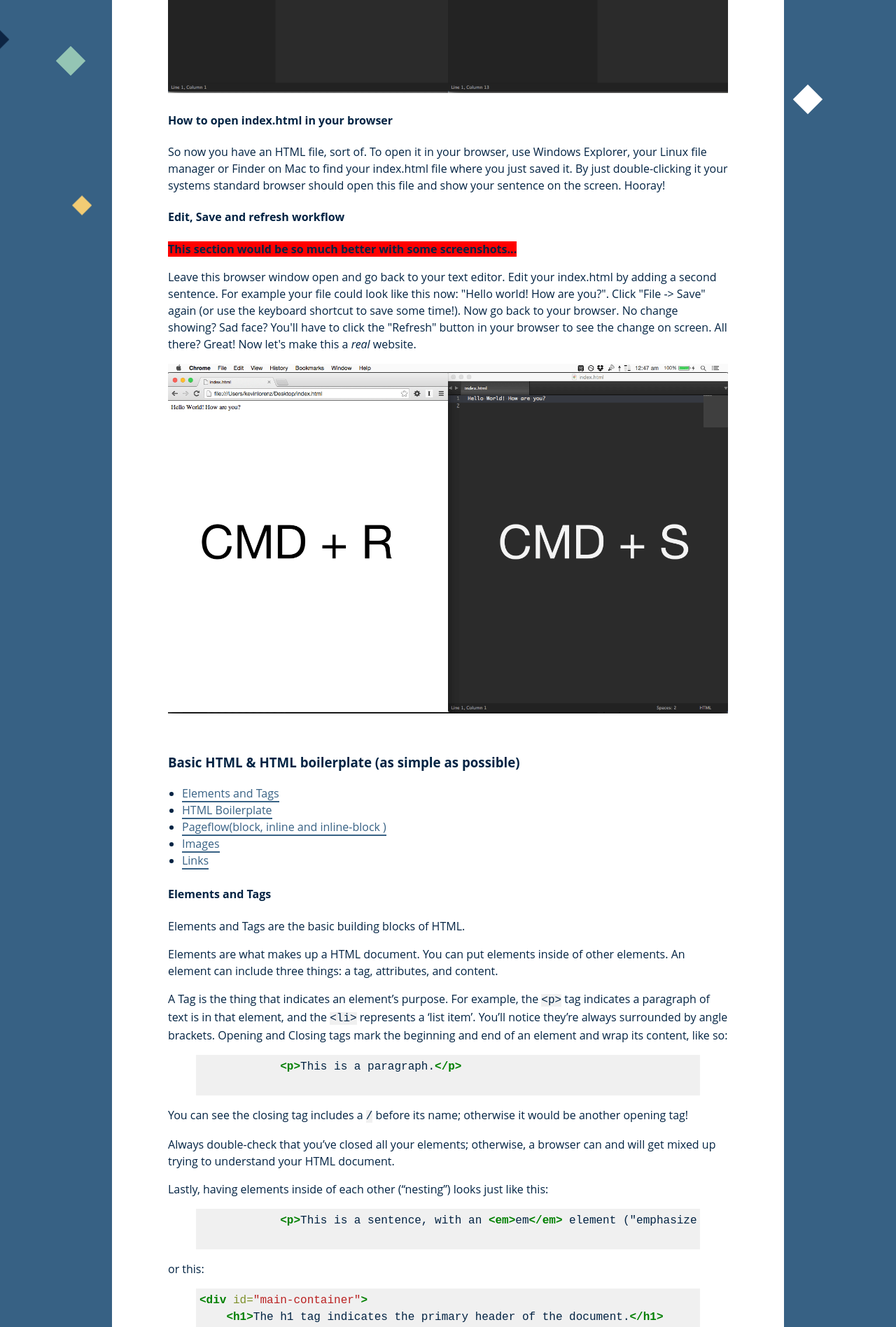
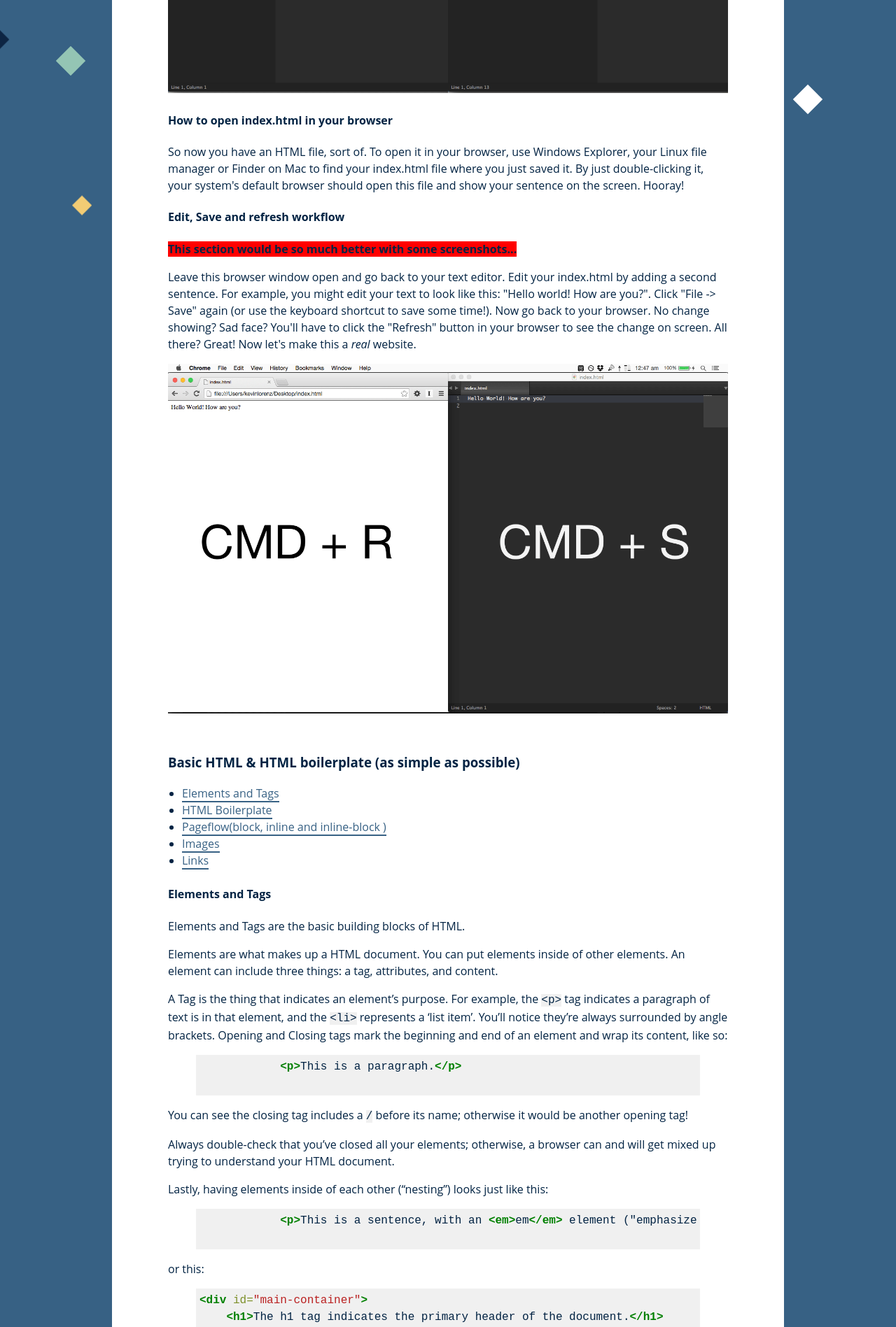
Before and after one commit to cssconf/CSSclasses--old, a Jekyll site: the page built from learning-materials.html, in a window 1280 px wide. Shown: the part 1341-3238 px from the top of the page at 70% size. Built offline with Jekyll 4.4.1, drawn with Linux system fonts in a browser that asks for light colours; nearby versions of some CDN libraries; some of the changed text lies outside the part shown.

Commit message:
Few grammar and sentence structure fixes

```diff
--- a/learning-materials.html
+++ b/learning-materials.html
@@ -26,10 +26,10 @@
         <p>Now it is time for you to create your first website! Open your text editor and create a new file. In Sublime Text you click the "File" menu and then click "New File". Now type "Hello World!" or any other sentence you always wanted to read in your favorite browser. Now click "File -> Save as..." and navigate to a folder you know how to find on your computer. It could be a good idea for now to just create a folder on your desktop or in your home folder called "cssclasses" and save your file in it. As a filename choose "index.html" and click "save".</p>
         <img src="../images/new-save.png" alt="">
         <h4 id="open_index">How to open index.html in your browser</h4>
-        <p>So now you have an HTML file, sort of. To open it in your browser, use Windows Explorer, your Linux file manager or Finder on Mac to find your index.html file where you just saved it. By just double-clicking it your systems standard browser should open this file and show your sentence on the screen. Hooray!</p>
+        <p>So now you have an HTML file, sort of. To open it in your browser, use Windows Explorer, your Linux file manager or Finder on Mac to find your index.html file where you just saved it. By just double-clicking it, your system's default browser should open this file and show your sentence on the screen. Hooray!</p>
         <h4 id="edit_save_refresh">Edit, Save and refresh workflow</h4>
         <strong class="mark">This section would be so much better with some screenshots...</strong>
-        <p>Leave this browser window open and go back to your text editor. Edit your index.html by adding a second sentence. For example your file could look like this now: "Hello world! How are you?". Click "File -> Save" again (or use the keyboard shortcut to save some time!). Now go back to your browser. No change showing? Sad face? You'll have to click the "Refresh" button in your browser to see the change on screen. All there? Great! Now let's make this a <i>real</i> website.</p>
+        <p>Leave this browser window open and go back to your text editor. Edit your index.html by adding a second sentence. For example, you might edit your text to look like this: "Hello world! How are you?". Click "File -> Save" again (or use the keyboard shortcut to save some time!). Now go back to your browser. No change showing? Sad face? You'll have to click the "Refresh" button in your browser to see the change on screen. All there? Great! Now let's make this a <i>real</i> website.</p>
         <img src="../images/save-reload.png" alt="">
     </section>
 
@@ -375,7 +375,7 @@
 border: 20px dashed #ff88aa;
 border: <line-width> || <line-style> || <color>;
         {% endhighlight %}
-        <p>Here you see an even thicker border that is not solid and has a different color, but is also <code>dashed</code> instead of <code>solid</code>. The color is a good example for how many different types of values a lot of CSS properties accept. There is <b>no</b> chance to list them all, so most of the time you will find yourself searching the web for the accepted input values, or you can look it up in the <em>CSS spec</em> (check links at the end of the tutorial). This color value is in HEX RGB notation, use can a color picker tool to find the right color.</p>
+        <p>Here you see an even thicker border that is not solid and has a different color, but is also <code>dashed</code> instead of <code>solid</code>. The color is a good example for how many different types of values a lot of CSS properties accept. Let's just say there are a lot more than would fit nicely on this page. Often you'll find yourself searching the web for the accepted input values, or looking them up in the <em>CSS spec</em> (check links at the end of the tutorial). This color value is in HEX RGB notation. It can be convenient to use a color picker tool (you can find them online or even use good ol' MSPaint!) to find the color you want and then just copy and paste the value from there.</p>
 
         <h4 id="hover">Hover</h4>
         <p>Hover is a small example of how you can add some fun little interactivity to your site. Take our <code>div</code> example from above and let's add a little bit to our CSS:</p>
```
Also changed, not shown: other parts of learning-materials.html (+1 -1 lines).
